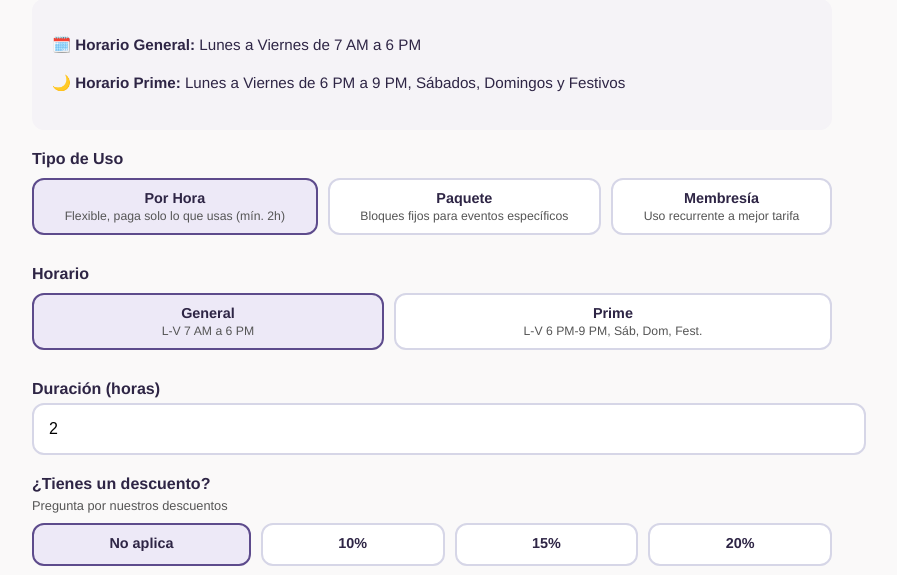
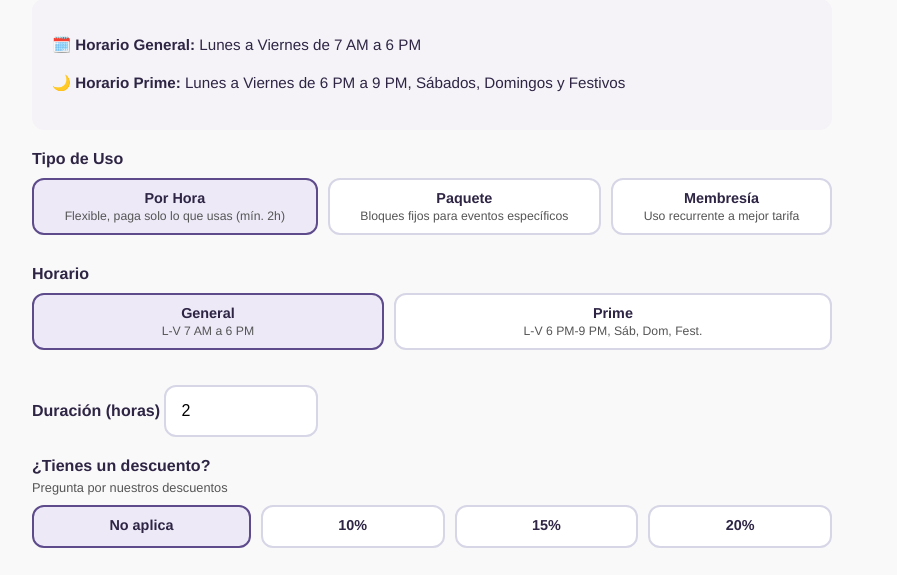
Before and after one commit to santicultor/artecultorio, a plain HTML site: page index.html in a window 1280 px wide. Shown: the part 153-728 px from the top of the page, without its empty margins (208-1105 px from the left). Drawn offline with Linux system fonts and the light colour scheme.

Commit message:
index.html

```diff
--- a/index.html
+++ b/index.html
@@ -15,7 +15,7 @@
     .option-btn strong { display: block; font-weight: bold; margin-bottom: 3px; }
     .option-btn.selected { border-color: #5d4b8c; background: #ede9f7; }
     .option-desc { font-size: 0.85em; color: #555; }
-    select, input { width: 100%; padding: 15px; margin-top: 5px; border: 2px solid #d6d6e7; border-radius: 12px; font-size: 1em; }
+    select, input[type="number"] { width: auto; display: inline-block; padding: 15px; margin-top: 5px; border: 2px solid #d6d6e7; border-radius: 12px; font-size: 1em; max-width: 120px; }
     #info { background: #f5f3f7; padding: 20px; margin-top: 20px; border-radius: 12px; line-height: 1.5; font-size: 0.95em; }
     #resultado, #descuentoAplicado, #totalFinal, #porHora, #sugerencia { margin-top: 20px; font-size: 1.1em; font-weight: bold; color: #3b3054; }
     button { margin-top: 30px; padding: 14px 30px; border: none; background: #5d4b8c; color: #fff; border-radius: 30px; cursor: pointer; font-size: 1em; transition: 0.3s; }
```
